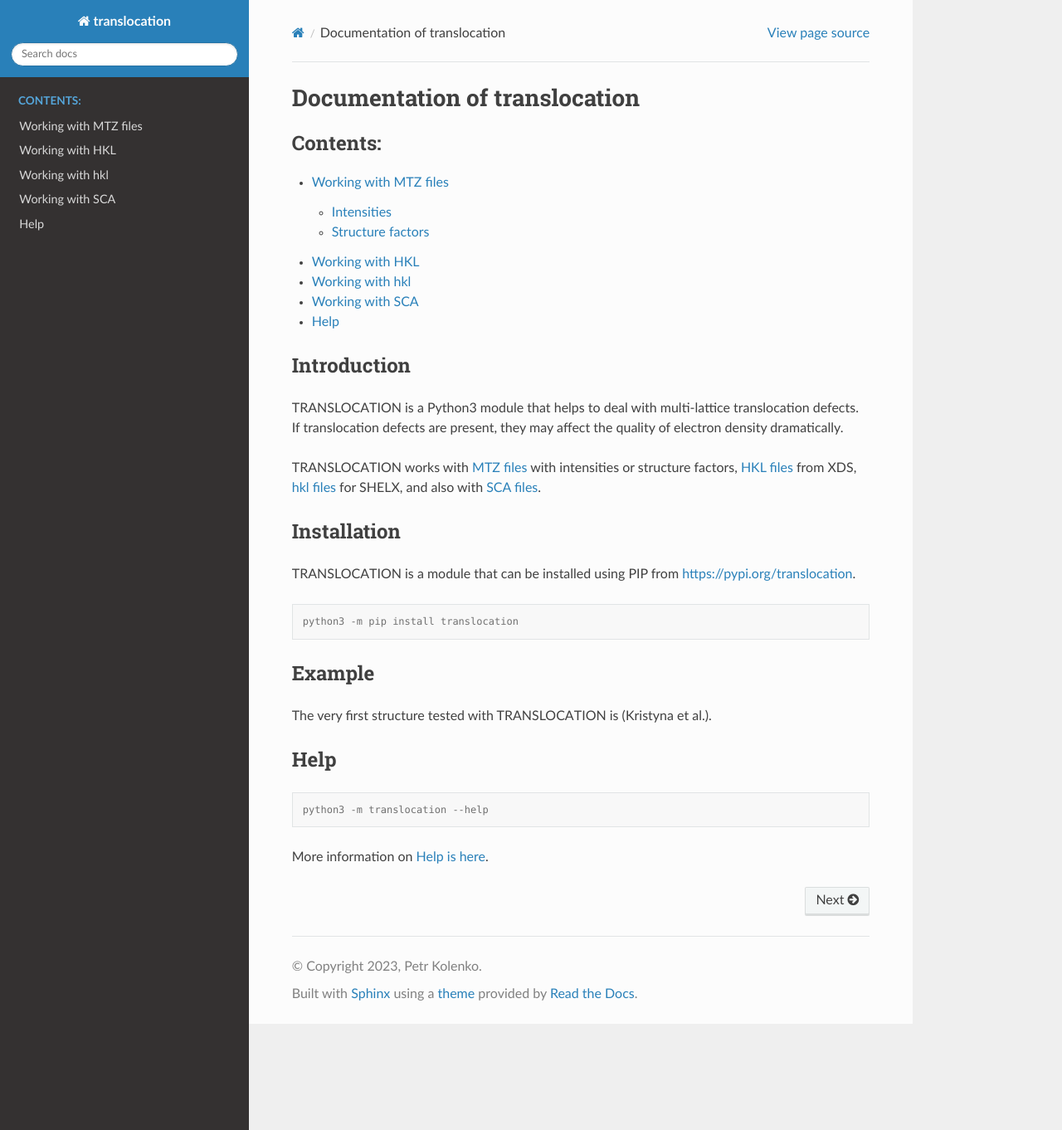
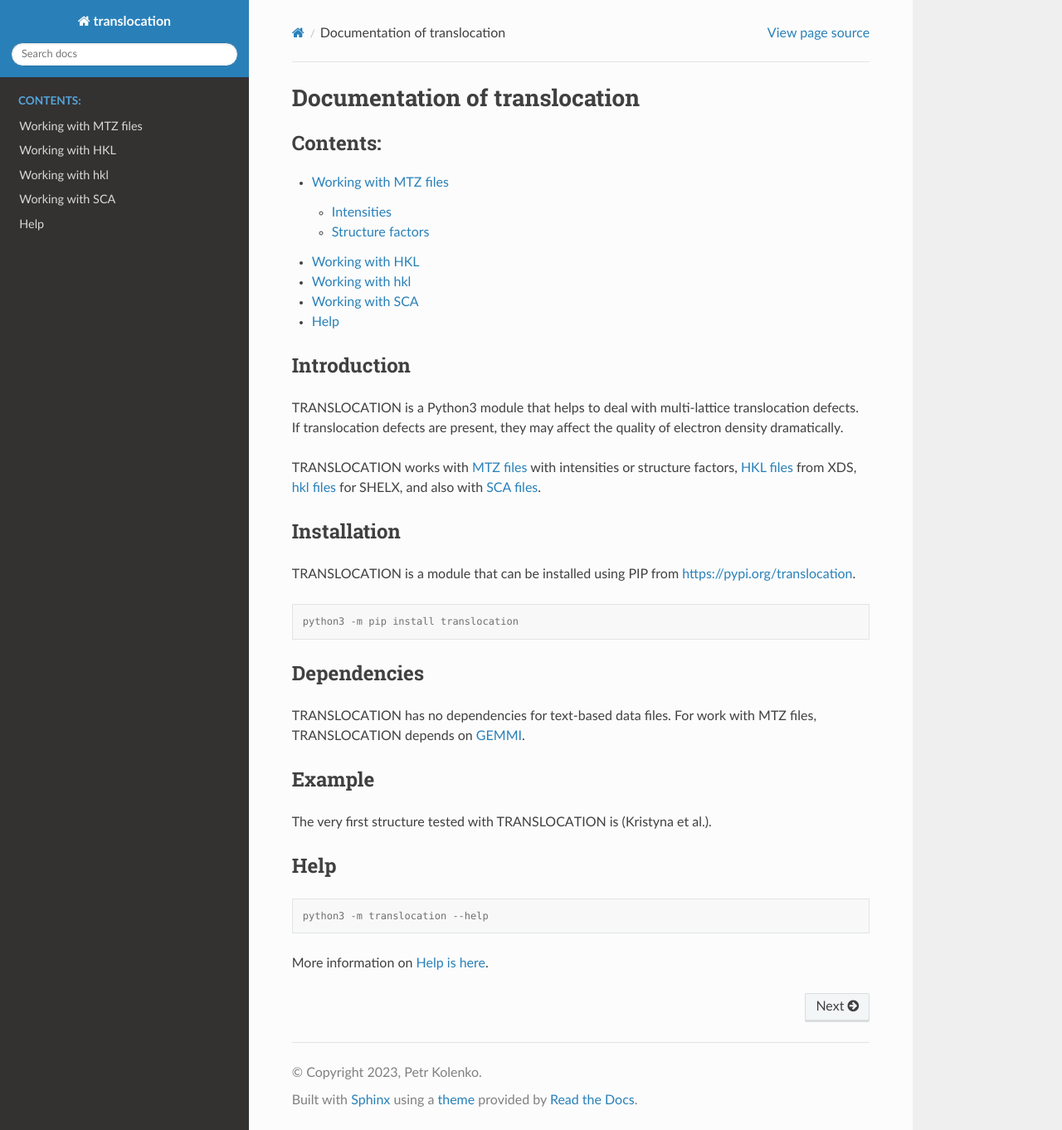
Before and after one commit to kolenpe1/translocation, a Sphinx documentation site: the page built from docs/source/index.rst, in a window 1280 px wide and 1362 px high. Shown: the whole window at 83% size. Built offline with Sphinx 7.4.7 and the Read the Docs theme 2.0.0, drawn with Linux system fonts in a browser that asks for light colours.

Commit message:
Update of documentation

```diff
--- a/docs/source/index.rst
+++ b/docs/source/index.rst
@@ -40,6 +40,13 @@ TRANSLOCATION is a module that can be installed using PIP from `https://pypi.org
    python3 -m pip install translocation
 
 
+Dependencies
+------------
+
+TRANSLOCATION has no dependencies for text-based data files. For work with MTZ files, TRANSLOCATION depends on `GEMMI <https://gemmi.readthedocs.io>`_.
+
+
+
 Example
 -------
 
--- a/setup.py
+++ b/setup.py
@@ -20,7 +20,7 @@ setup(
     ],
 #    entry_points={
 #        'console_scripts': [
-#            'traco = traco.source:main',
+#            'translocation = translocation.source:main',
 #        ],
 #    },
     zip_safe=False,
```
Also changed, not shown: 6 other files.
